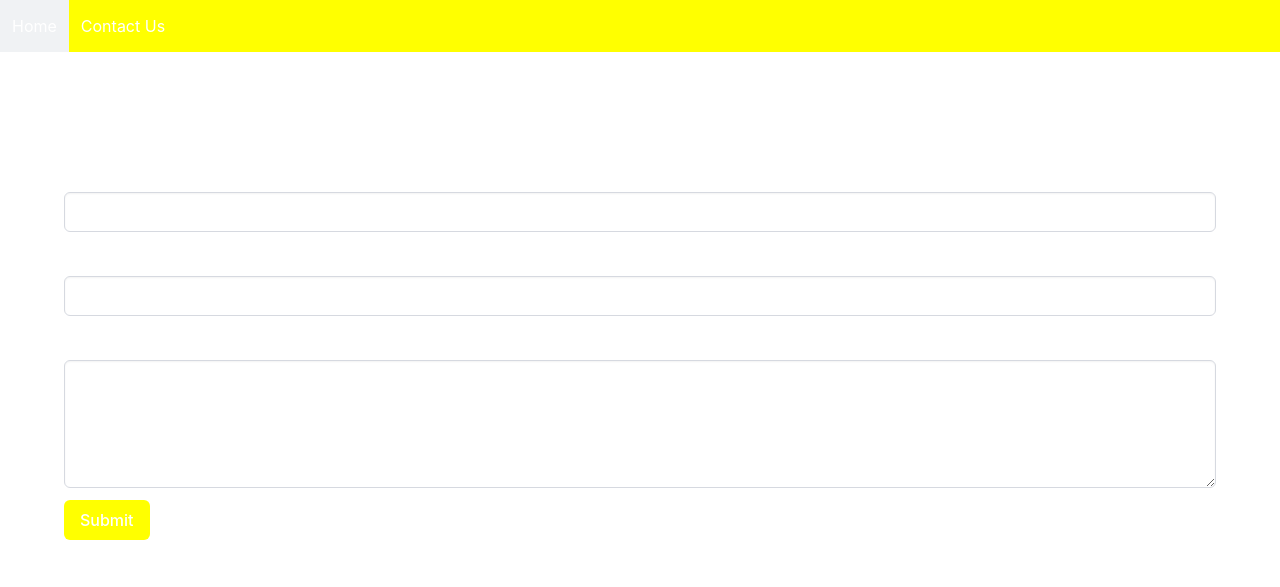
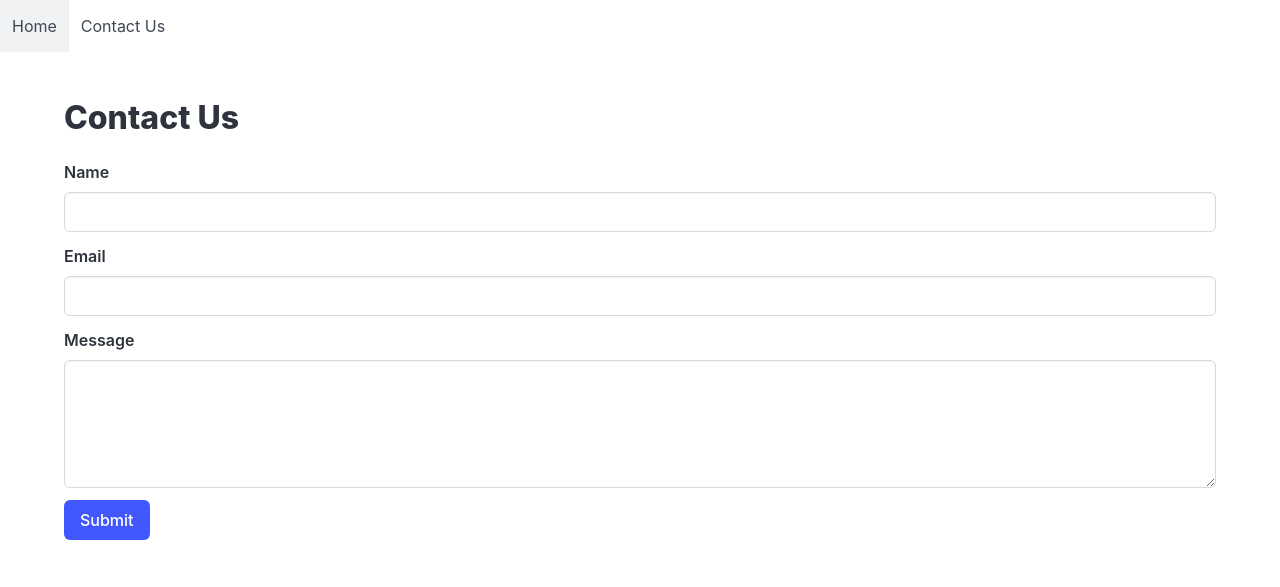
Before and after one commit to LeL010/cloudmoduleSITCSM, a Flask app: page /contact_us in a window 1280 px wide. Shown: the top 587 px of the page. Run offline with Flask 2, Linux system fonts and the light colour scheme.

Commit message:
Removed CSS

```diff
--- a/busgpt/templates/contact_us.html
+++ b/busgpt/templates/contact_us.html
@@ -4,7 +4,7 @@
     <title>Contact Us</title>
     <link rel="stylesheet" href="{{ url_for('static', filename='css/bulma.min.css') }}">
     <style>
-        body {
+        /* body {
             background-color: white;
             color: yellow;
         }
@@ -17,7 +17,7 @@
         .button.is-link {
             background-color: yellow;
             border-color: white;
-        }
+        } */
     </style>
 </head>
 <body>
--- a/busgpt/templates/index.html
+++ b/busgpt/templates/index.html
@@ -4,7 +4,7 @@
     <title>Home Page</title>
     <link rel="stylesheet" href="{{ url_for('static', filename='css/bulma.min.css') }}">
     <style>
-        body {
+        /* body {
             background-color: white;
             color: yellow;
         }
@@ -17,7 +17,7 @@
         .button.is-link {
             background-color: yellow;
             border-color: white;
-        }
+        } */
     </style>
 </head>
 <body>
```
